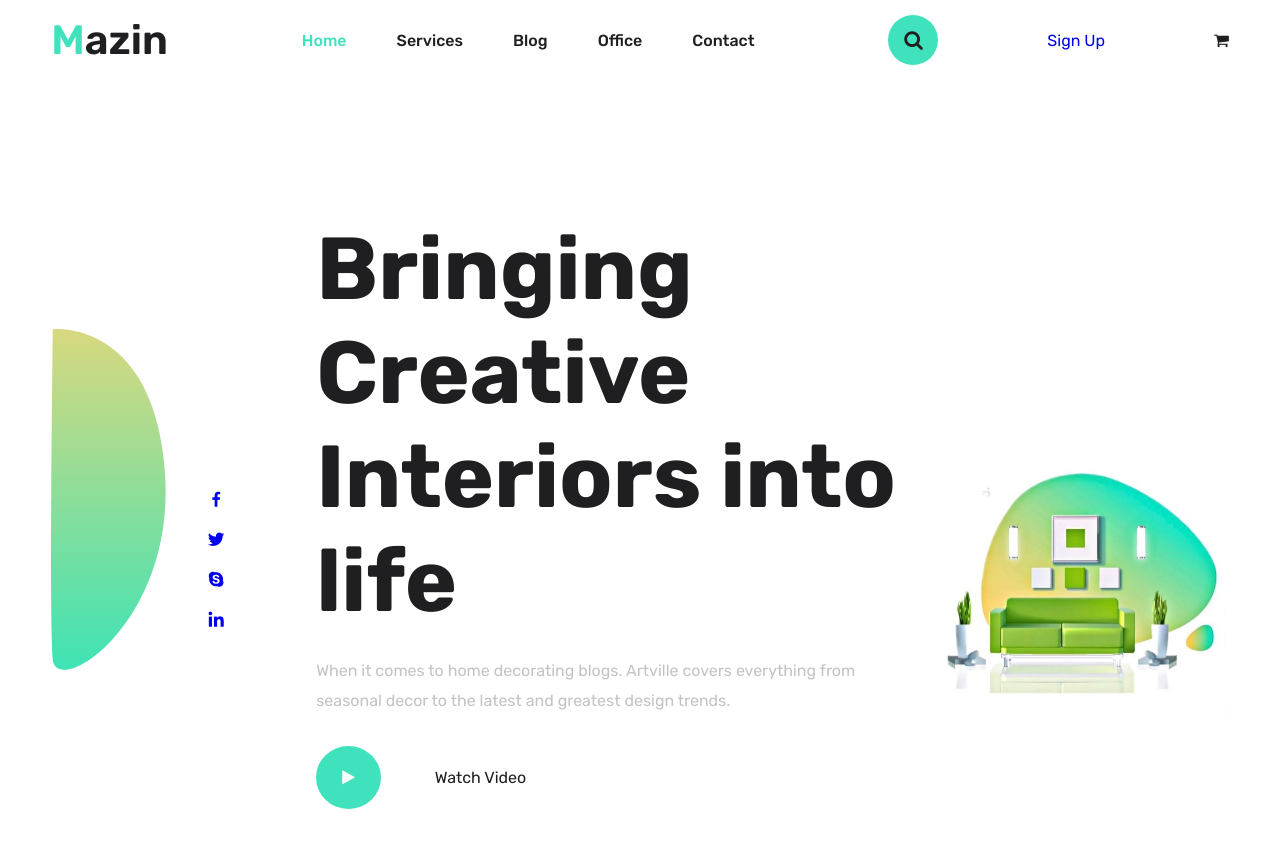
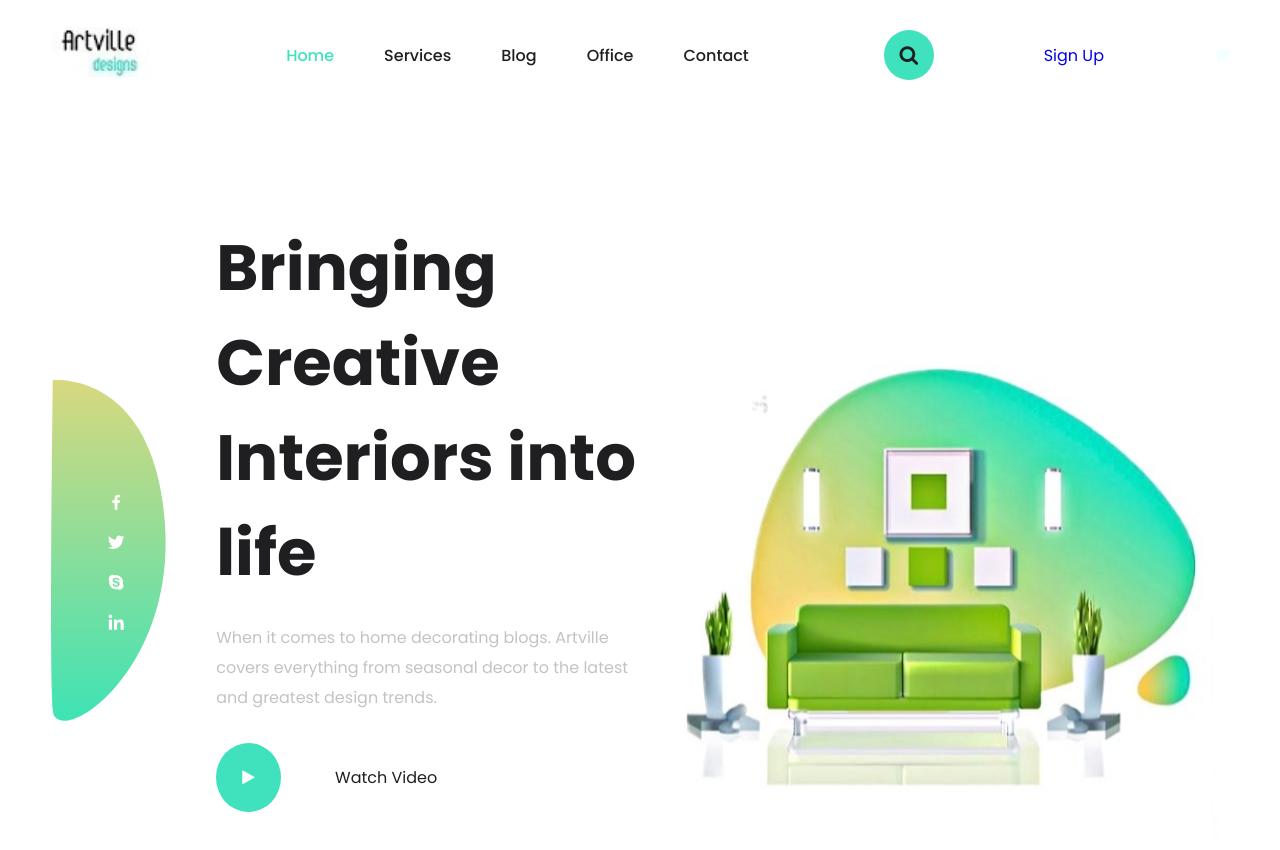
Before and after one commit to LahiruPethum/Responsive-UI-design, a plain HTML site: page index.html in a window 1280 px wide. Shown: the top 850 px of the page. Drawn offline with nearby package versions, Linux system fonts and the light colour scheme.

Commit message:
added changes

```diff
--- a/css/style.css
+++ b/css/style.css
@@ -2,8 +2,8 @@
     padding: 0;
     margin: 0;
     box-sizing: border-box;
-    font-family: 'Rubik', sans-serif;
-    list-style: none;
+    font-family: 'Poppins', sans-serif;
+      list-style: none;
     text-decoration: none;
 }
 
@@ -12,7 +12,7 @@
     --text-color:#1f1f21 ;
     --main-color: #3fe2bc;
 
-    --big-font: 5.5rem;
+    --big-font: 4rem;
     --p-font: 1.1rem;
 }
 
@@ -148,7 +148,7 @@ header {
 }
 
 section {
-    padding: 0 15%;
+    padding: 0 8%;
 
 }
 
@@ -164,6 +164,7 @@ section {
 
 .home-img {
     margin-top: 200px;
+    margin-right: 10px;
     width: 720px;
     height: 720px;
 }
@@ -174,19 +175,9 @@ section {
     object-fit: contain;
 
 }
-
-.home-text span{
-    padding: 5px 25px;
-    background: linear-gradient(130.08deg, #383528 0%, #191919 100%);
-    box-shadow: 0px 20px 40px #3b3b3b;
-    border-radius: 100px;
-    color:var(--text-color);
-    font-weight: 700;
-    font-size: 15px;
-    text-transform: uppercase;
+.home-text{
+    width: 50%;
 }
-
-
 .home-text h1 {
     font-size: var(--big-font);
     margin: 23px 0;
@@ -267,6 +258,7 @@ section {
 }
 .social-media i{
     margin: 10px;
+    color: #fff;
 }
 
 .social i {
@@ -349,7 +341,7 @@ section {
     }
 
     :root {
-        --big-font: 5.5rem;
+        --big-font: 4rem;
         --p-font: 1rem;
         transition: .2s;
     }
@@ -365,7 +357,7 @@ section {
     }
 
     :root {
-        --big-font: 5rem;
+        --big-font: 3.5rem;
         --p-font: 1rem;
         transition: .2s;
     }
--- a/index.html
+++ b/index.html
@@ -14,11 +14,10 @@
         type="text/css">
 
     <!-- font -->
-    <link rel="preconnect" href="https://fonts.googleapis.com">
-    <link rel="preconnect" href="https://fonts.gstatic.com" crossorigin>
-    <link href="https://fonts.googleapis.com/css2?family=Rubik:wght@300;400;500;600;700;800;900&display=swap"
-        rel="stylesheet">
 
+        <link rel="preconnect" href="https://fonts.googleapis.com">
+        <link rel="preconnect" href="https://fonts.gstatic.com" crossorigin>
+        <link href="https://fonts.googleapis.com/css2?family=Poppins:wght@100;200;300;400;500;600;700;800;900&family=Rubik:wght@300;400;500;600;700;800;900&display=swap" rel="stylesheet">
 
 </head>
 
@@ -29,7 +28,7 @@
         <img src="images/Path 2.png" alt=""/>
     </div>
     <header>
-        <a href="#" class="logo"><span>M</span>azin</a>
+        <a href="#" class="logo"><img src="images/Template 01.jpg" alt="" width="100px"></a>
         <ul class="navbar">
             <li> <a href="#" class="active">Home</a></li>
             <li> <a href="#">Services</a></li>
@@ -47,7 +46,7 @@
         </div>
 
         <div class="cart">
-            <i class="fa fa-shopping-cart" aria-hidden="true"></i>
+            <i class="fa fa-shopping-cart" style="color: azure;" aria-hidden="true"></i>
         </div>
 
         <div class="menu-btn">
@@ -58,10 +57,10 @@
 
     <!-- body -->
     <section class="home">
-        <div class="disign2" style="z-index: 0;">
+        <div class="disign2" style=" margin-top: 100px;">
             <img src="images/Path 1.png" alt=""/>
         </div>
-        <div class="social-media">
+        <div class="social-media" style="margin-left: -100px;">
             <a href="#"><i class="bx bxl-facebook"></i></a>
             <a href="#"><i class="bx bxl-twitter"></i></a>
             <a href="#"><i class="bx bxl-skype"></i></a>
```
Also changed, not shown: images/Template 01.jpg (added).
